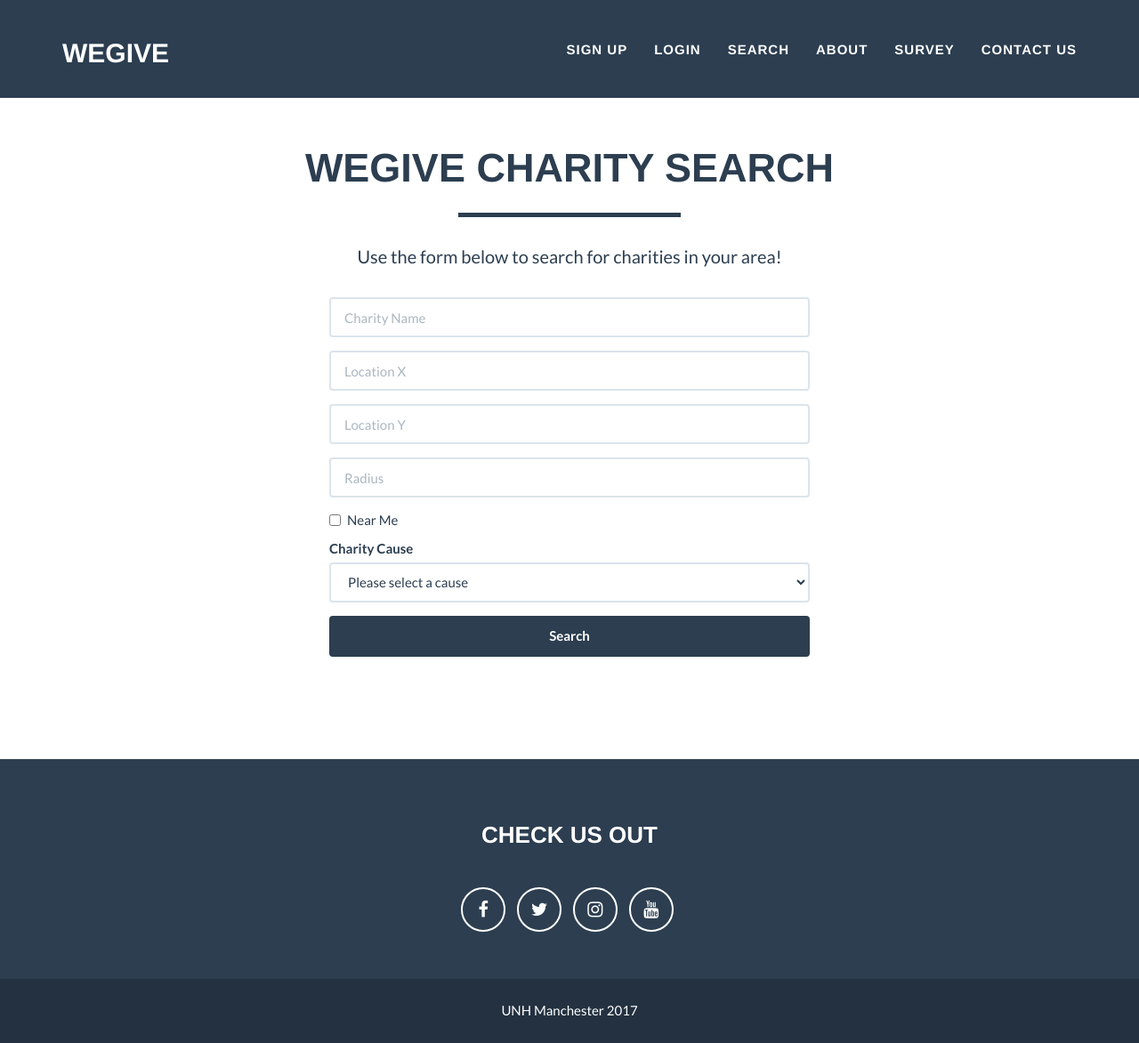
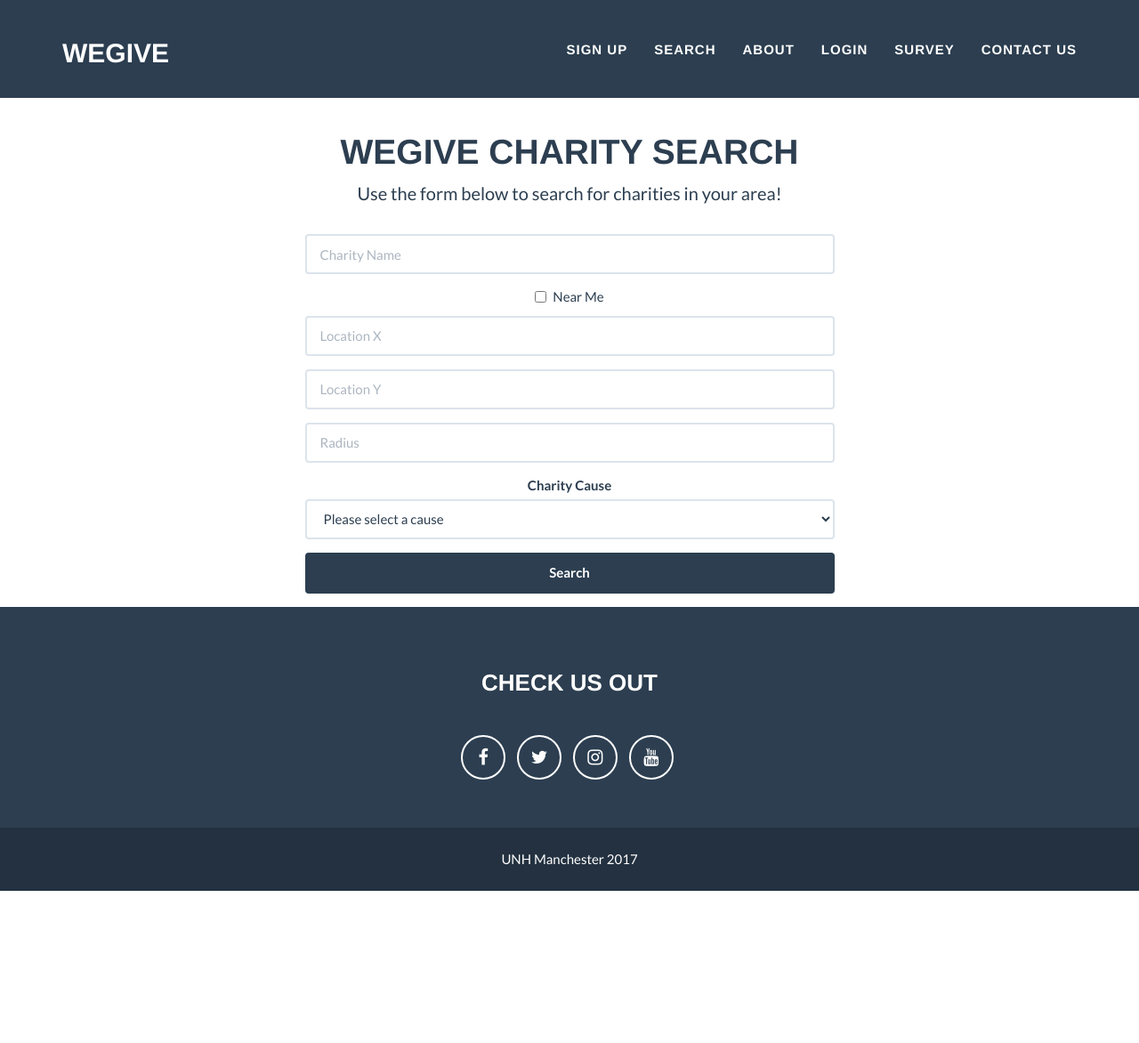
Before and after one commit to UNH-at-Manchester/wegive, a Django app: page /search/ in a window 1280 px wide. Shown: the whole page at 89% size. After the commit the page ends 1001 px from the top, so only its background shows below. Run offline with Django 3.2, Linux system fonts and the light colour scheme; some libraries are stand-ins or nearby versions.

Commit message:
fixed search

```diff
--- a/wegive/wegiveapp/templates/html/search.html
+++ b/wegive/wegiveapp/templates/html/search.html
@@ -22,11 +22,11 @@
             <ul class="nav navbar-nav navbar-right">
                 <li class="page-scroll"><a href="/sign_up">Sign Up</a>
                 </li>
-                <li class="page-scroll"><a href="/loginat">Login</a>
-                </li>
                 <li class="page-scroll"><a href="/search">Search</a>
                 </li>
                 <li class="page-scroll"><a href="/about">About</a>
+                </li>
+                <li class="page-scroll"><a href="/loginat">Login</a>
                 </li>
                 <li class="page-scroll"><a href="/survey">Survey</a>
                 </li>
@@ -38,18 +38,17 @@
 </nav>
 {% endblock %}
 <!--- End Navbar --->
-
 {% block main %}
-<section id="contact">
-    <div class="container">
-        <div class="row">
-            <div class="col-lg-12 text-center">
 <br>
             <br>
             <br>
-                <h2> WeGive Charity Search </h2>
-                <hr class="star-primary">
-                </hr>
+			<br>
+            <br>
+            <br>
+<div class="container-fluid bg-1 text-center">
+<h1 class="text-center"> WeGive Charity Search </h1>
+<div class="row">
+    <div class="col-md-6 col-md-offset-3 text-center">
         <p>Use the form below to search for charities in your area! </p>
     </div>
 </div>
@@ -57,26 +56,27 @@
 <div class="col-md-6 col-md-offset-3">
 <form class="contact-form" action="/search/" method="post">
 {% csrf_token %}
+
     <div class="form-group">
-            <input type="text" class="form-control" name="name" placeholder="Charity Name">
+            <input type="text" class="form-control" id="name" placeholder="Charity Name">
     </div>
-    <div class="form-group">
-            <input type="text" class="form-control" name="location_x" placeholder="Location X">
-    </div>
-    <div class="form-group">
-            <input type="text" class="form-control" name="location_y" placeholder="Location Y">
-    </div>
-    <div class="form-group">
-            <input type="text" class="form-control" name="radius" placeholder="Radius">
-    </div>
-	<div class="checkbox" align="left">
+    <div class="checkbox">
         <label>
             <input type="checkbox" id="near_me"> Near Me
         </label>
     </div>
     <div class="form-group">
+            <input type="text" class="form-control" id="locationX" placeholder="Location X">
+    </div>
+    <div class="form-group">
+            <input type="text" class="form-control" id="locationY" placeholder="Location Y">
+    </div>
+    <div class="form-group">
+            <input type="text" class="form-control" id="Radius" placeholder="Radius">
+    </div>
+    <div class="form-group">
         <label for="select" class="control-label">Charity Cause</label>
-            <select class="form-control" name="tags">
+            <select class="form-control" id="select">
             <option> Please select a cause </option>
             <option> Religious </option>
             <option> Animals </option>
@@ -92,8 +92,6 @@
 </div>
 </div>
 </div>
-</div>
-</section>
 <!--- Footer --->
 <footer class="text-center">
     <div class="footer-above">
@@ -131,3 +129,5 @@
 </footer>
 </body>
 {% endblock %}
+Contact GitHub API Training Shop Blog About
+© 2017 GitHub, Inc. Terms Privacy Security Status Help
```
Also changed, not shown: wegive/wegiveapp/templates/html/search-results.html (+12 -30 lines). Lines whose indentation alone changed are shown as unchanged.
